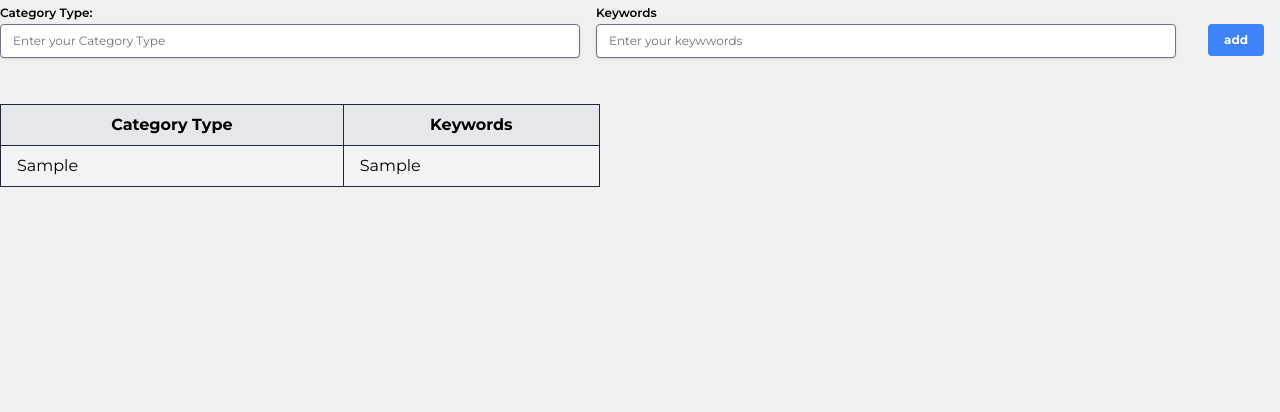
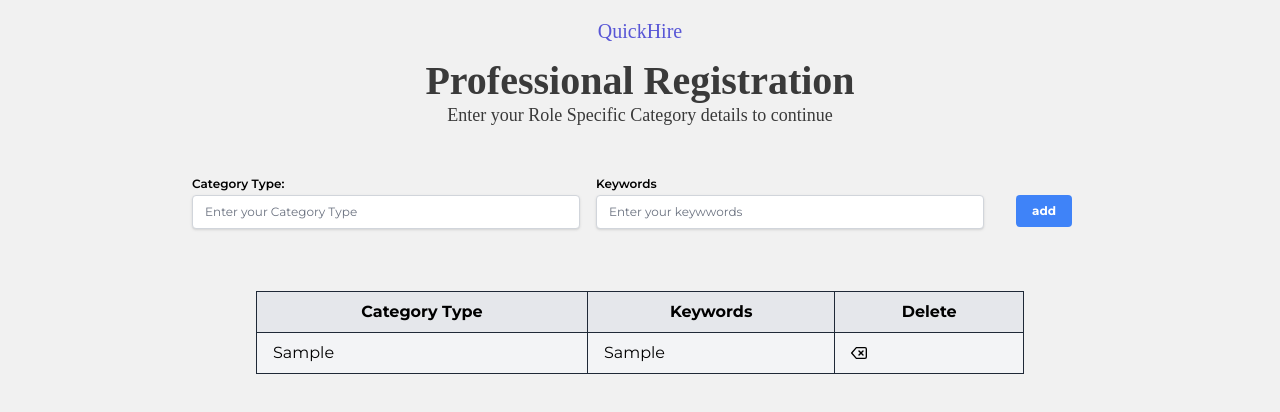
Before and after one commit to gowthamdongari/QuickHire, a React (Vite) app in the folder frontend/: page /category in a window 1280 px wide. Both pictures are taken after typing "Sample", "Sample" into the empty fields and a click on the button "add". Shown: the top 412 px of the page. Built offline with nearby package versions, Linux system fonts and the light colour scheme.

Commit message:
category validation

```diff
--- a/frontend/src/App.jsx
+++ b/frontend/src/App.jsx
@@ -5,7 +5,6 @@ import SignUp from "./auth/signUp";
 import LandingPage from "./auth/LandingPage";
 import Home from "./pages/Home";
 import "./globals.css";
-import Category from "./components/Category";
 import Profiles from "./pages/Staff/Profiles";
 import RegistrationPage from "./auth/Forms/RegistrationPage";
 import Education from "./auth/Forms/Education";
@@ -21,6 +20,7 @@ import PaymentPage from "./pages/common/PaymentPage";
 import BrowseJobs from "./pages/Professionals/BrowseJobs";
 import MatchedJobs from "./pages/Professionals/MatchedJobs";
 import JobDetailsPage from "./pages/common/JobDetailsPage";
+import CategoryPage from "./pages/common/CategoryPage";
 
 const App = () => {
   return (
@@ -29,10 +29,9 @@ const App = () => {
 
       <Route path="/SignIn" element={<SignIn />} />
       <Route path="/SignUp" element={<SignUp />} />
-      <Route path="/qualifications" element={<Category />} />
       <Route path="/RegistrationPage" element={<RegistrationPage />} />
       <Route path="/education" element={<Education />} />
-      <Route path="/category" element={<Category />} />
+      <Route path="/category" element={<CategoryPage />} />
 
       <Route path="/home" element={<Home />}>
         {/* childrens */}
@@ -79,7 +78,7 @@ const App = () => {
         <Route path="/home/PasswordChange" element={<PasswordChange />} />
         <Route path="/home/notifications" element={<Notifications />} />
         <Route path="/home/payments" element={<PaymentPage />} />
-        <Route path="/home/jobdetails" element={<JobDetailsPage/>}/>
+        <Route path="/home/jobdetails" element={<JobDetailsPage />} />
         {/* common routes end here */}
       </Route>
     </Routes>
--- a/frontend/src/components/Category.jsx
+++ b/frontend/src/components/Category.jsx
@@ -1,95 +1,84 @@
-import React, { useEffect } from "react";
+import React from "react";
 import { useState } from "react";
-import { useNavigate } from "react-router-dom";
-import CategoryList from "./CategoryList";
+import {
+  checkKeysEmpty,
+  validateEmptiness,
+} from "../validations/standardValidations";
+import ErrorMsgComponent from "./shared/ErrorMsgComponent";
 
-const mystyle = {
-  Header: {
-    color: "#5856d6",
-    fontsize: "48px",
-    fontFamily: "Roboto Slab",
-    fontWeight: "500",
-    lineHeight: "62px",
-    textAlign: "center",
-  },
-  Registration: {
-    color: "#3a3a3a",
-    fontSize: "40px",
-    fontFamily: "Source Sans Pro",
-    fontWeight: 700,
-    lineHeight: "38px",
-    textAlign: "center",
-  },
-  Para: {
-    color: "#3a3a3a",
-    fontSize: "18px",
-    fontFamily: "Source Sans Pro",
-    lineHeight: "31px",
-    textAlign: "center",
-  },
+const details = {
+  type: "",
+  keywords: "",
 };
-const Category = ({isCategory}) => {
-  const [category, setCategory] = useState({ type: "", keywords: "" });
-  const [categoryList, setCategoryList] = useState([]);
-  const navigation = useNavigate();
+const intialErrorObj = {
+  typeError: "",
+  keywordError: "",
+};
+const Category = ({ handleCategoryAdd }) => {
+  const [category, setCategory] = useState(details);
+  const [categoryError, setCategoryError] = useState(intialErrorObj);
   const handleChange = (key, val) => {
     setCategory({ ...category, [key]: val });
   };
-  const isShowHeader = false;
 
   const handleAdd = () => {
-    if (categoryList.length > 0) {
-      setCategoryList([...categoryList, category]);
-    } else {
-      setCategoryList([category]);
+    try {
+      const errorObj = {
+        typeError: validateEmptiness(category.type, "Type Field is empty!"),
+        keywordError: validateEmptiness(
+          category.keywords,
+          "Keywords are empty!"
+        ),
+      };
+      setCategoryError(errorObj)
+      if (!checkKeysEmpty(errorObj)) {
+        handleCategoryAdd(category);
+        setCategory(details);
+        setCategoryError(intialErrorObj);
+      }
+    } catch (error) {
+      console.log(error);
     }
-    console.log(categoryList);
-    console.log(category);
-    setCategory({ type: "", keywords: "" });
   };
-  useEffect(()=>{
-       if(isCategory){
-        setCategoryList([
-          {
-            type:"skills",
-            keywords:"java"
-          }
-        ])
-       }
-  },[])
+
   return (
-    <div>{isShowHeader &&
+    <div>
       <div>
-      <h1 style={mystyle.Header}>QuickHire</h1>
-      <h3 style={mystyle.Registration}>Professional Registration</h3>
-      <p style={mystyle.Para}>
-        Enter your Role Specific Category details to continue
-      </p>
-      </div>}
-      <div>
-        <form >
+        <form>
           <div className="flex flex-row -mx-2 mb-2">
             <div className="w-full md:w-1/2 px-2 mb-2 md:mb-0">
-              <label className="text-xs font-semibold mb-2">Category Type:</label>
+              <label className="text-xs font-semibold mb-2">
+                Category Type:
+              </label>
               <br></br>
               <input
-                className="w-full text-xs border rounded shadow appearance-none text-grey-darke"
+                className={`w-full text-xs border rounded shadow appearance-none text-grey-darke ${
+                  categoryError.typeError.length > 0
+                    ? "border-red-500"
+                    : "border-gray-300"
+                }`}
                 value={category.type}
                 onChange={(e) => handleChange("type", e.target.value)}
                 placeholder="Enter your Category Type"
                 type="text"
               />
+              <ErrorMsgComponent msg={categoryError.typeError}/>
             </div>
             <div className="w-full md:w-1/2 px-2">
               <label className="text-xs font-semibold mb-2">Keywords</label>
               <br></br>
               <input
-                className="w-full text-xs border rounded shadow appearance-none text-grey-darke"
+                className={`w-full text-xs border rounded shadow appearance-none text-grey-darke ${
+                  categoryError.keywordError.length > 0
+                    ? "border-red-500"
+                    : "border-gray-300"
+                }`}
                 placeholder="Enter your keywwords"
                 value={category.keywords}
                 onChange={(e) => handleChange("keywords", e.target.value)}
                 type="text"
               />
+               <ErrorMsgComponent msg={categoryError.keywordError}/>
             </div>
             <div className="m-6">
               <button
@@ -101,23 +90,6 @@ const Category = ({isCategory}) => {
               </button>
             </div>
           </div>
-          {
-             categoryList.length>0 && (
-              <div className="w-[600px] h-fit mt-6">
-                < CategoryList categoryList={categoryList}/>
-              </div>
-             )
-          }
-          <div className="mt-7">
-            {categoryList.length > 1 && (
-              <button
-                onClick={() => navigation("/home")}
-                className="bg-blue-500 text-xs hover:bg-blue-700 text-white font-bold py-2 px-4 rounded"
-              >
-                Finish
-              </button>
-            )}
-          </div>
         </form>
       </div>
     </div>
--- a/frontend/src/components/CategoryList.jsx
+++ b/frontend/src/components/CategoryList.jsx
@@ -1,6 +1,7 @@
 import React from "react";
+import { FiDelete } from "react-icons/fi";
 
-const CategoryList = ({categoryList}) => {
+const CategoryList = ({ Lists, handleDelete }) => {
   return (
     <div className="overflow-x-auto">
       <table className="table-auto w-full border-collapse border border-gray-800">
@@ -8,10 +9,13 @@ const CategoryList = ({categoryList}) => {
           <tr className="bg-gray-200">
             <th className="border border-gray-800 px-4 py-2">Category Type</th>
             <th className="border border-gray-800 px-4 py-2">Keywords</th>
+            {handleDelete && (
+              <th className="border border-gray-800 px-4 py-2">Delete</th>
+            )}
           </tr>
         </thead>
         <tbody>
-          {categoryList.map((item, index) => (
+          {Lists.map((item, index) => (
             <tr
               key={index}
               className={index % 2 === 0 ? "bg-gray-100" : "bg-white"}
@@ -20,6 +24,11 @@ const CategoryList = ({categoryList}) => {
               <td className="border border-gray-800 px-4 py-2">
                 {item.keywords}
               </td>
+              {handleDelete && (
+                <td className="border border-gray-800 px-4 py-2" onClick={()=>handleDelete(index)}>
+                  <FiDelete />
+                </td>
+              )}
             </tr>
           ))}
         </tbody>
--- a/frontend/src/pages/common/CategoryPage.jsx
+++ b/frontend/src/pages/common/CategoryPage.jsx
@@ -1,11 +1,78 @@
-import React from 'react'
-
+import React, { useState } from "react";
+import Category from "../../components/Category";
+import CategoryList from "../../components/CategoryList";
+const mystyle = {
+  Header: {
+    color: "#5856d6",
+    fontsize: "48px",
+    fontFamily: "Roboto Slab",
+    fontWeight: "500",
+    lineHeight: "62px",
+    textAlign: "center",
+  },
+  Registration: {
+    color: "#3a3a3a",
+    fontSize: "40px",
+    fontFamily: "Source Sans Pro",
+    fontWeight: 700,
+    lineHeight: "38px",
+    textAlign: "center",
+  },
+  Para: {
+    color: "#3a3a3a",
+    fontSize: "18px",
+    fontFamily: "Source Sans Pro",
+    lineHeight: "31px",
+    textAlign: "center",
+  },
+};
 const CategoryPage = () => {
+  const [categoryLists, setCategoryList] = useState([]);
+  const handleAdd = (category) => {
+    try {
+      if (categoryLists.length > 0) {
+        setCategoryList([...categoryLists, category]);
+      } else {
+        setCategoryList([category]);
+      }
+      console.log(categoryLists);
+    } catch (error) {
+      console.log(error);
+    }
+  };
+  const handleDelete =(index)=>{
+    try {
+       const arraycat = categoryLists.splice(index,1);
+       console.log(arraycat)
+       setCategoryList(arraycat);
+    } catch (error) {
+      console.log(error);
+    }
+  }
   return (
     <div>
+      <div>
+        <h1 style={mystyle.Header}>QuickHire</h1>
+        <h3 style={mystyle.Registration}>Professional Registration</h3>
+        <p style={mystyle.Para}>
+          Enter your Role Specific Category details to continue
+        </p>
+      </div>
+      <div className="w-[70%] ml-auto mr-auto mt-10">
+        <Category handleCategoryAdd={handleAdd} />
+      </div>
+      <div className="w-[60%] ml-auto mr-auto mt-10">
+        {categoryLists.length > 0 && <CategoryList Lists={categoryLists} handleDelete={handleDelete} />}
+      </div>
+      {categoryLists.length >= 2 && (
+        <div className="ml-[300px] mt-10">
+          <button className="bg-blue-500 text-xs hover:bg-blue-700 text-white font-bold py-2 px-4 rounded">
+              Finish
+          </button>
+        </div>
+      )}
+    </div>
+  );
+};
 
-    </div>
-  )
-}
-
-export default CategoryPage
+export default CategoryPage;
--- a/frontend/src/validations/standardValidations.js
+++ b/frontend/src/validations/standardValidations.js
@@ -122,10 +122,32 @@ export const validateDate =(date,customMsg)=>{
   }
 }
 
-
+/**
+ *
+ * @param { give an obj with keys} obj
+ * @returns  "returns true if anyone value in obj is present or returns false if all values in obj is empty"
+ */
 export const checkKeysEmpty = (obj) => {
   for (const key in obj) {
     if (obj[key].length > 0) return true;
   }
   return false;
 };
+
+/**
+ *
+ * @param {*val which need to check if it is empty or not } val
+ * @param {*custommsg to return } customMsg
+ * @returns  returns customsg or field empty msg
+ */
+export const validateEmptiness =(val,customMsg)=>{
+  try {
+     if(val&&val.length>0){
+      return "";
+     }
+     return customMsg||"This Field is Empty!"
+  } catch (error) {
+    console.log(error)
+    return "Field Empty"
+  }
+}
```
